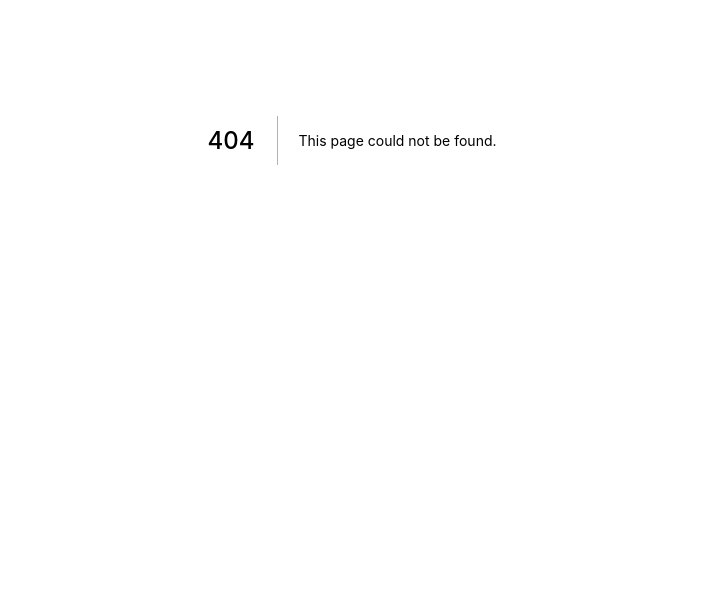
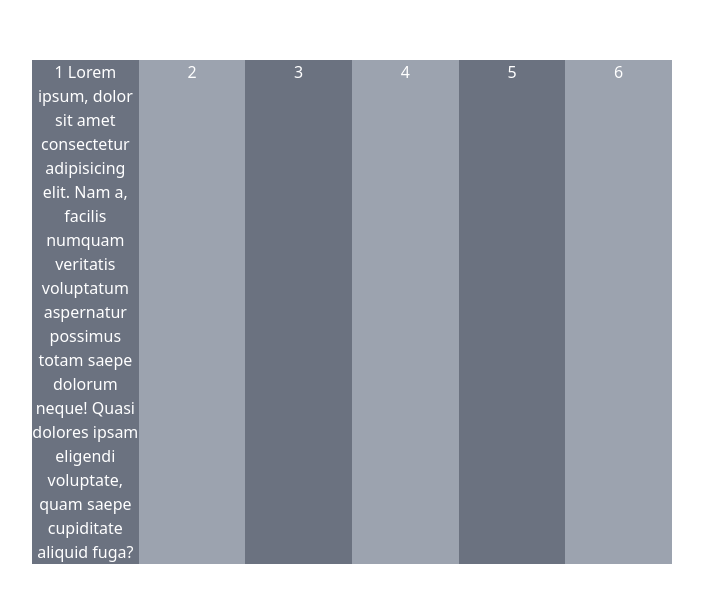
Before and after one commit to conorkelly86/templates, a Next.js app: page /grid in a window 1280 px wide. Before the commit this address had no page. Shown: the part 260-862 px from the top of the page, without its empty margins (288-991 px from the left). Before the commit the page ends 800 px from the top, so only its background shows below. Built offline with nearby package versions, Linux system fonts and the light colour scheme.

Commit message:
Button created

```diff
--- /dev/null
+++ b/components/atoms/Button/Button.tsx
@@ -0,0 +1,17 @@
+import variants from "./buttons.json";
+
+export interface ButtonProps {
+  variant: string;
+  color: string;
+  key: string;
+}
+
+export const Button = ({ variant, color }: ButtonProps) => {
+  return (
+    <div>
+      {variants.map((variant, key) => (
+        <button className={color}>{variant}</button>
+      ))}
+    </div>
+  );
+};
--- /dev/null
+++ b/components/atoms/Button/buttons.json
@@ -0,0 +1,14 @@
+[
+  {
+    "variant": "primary",
+    "color": "bg-red-500"
+  },
+  {
+    "variant": "secondary",
+    "color": "bg-amber-800"
+  },
+  {
+    "variant": "third",
+    "color": "bg-red-500"
+  }
+]
--- /dev/null
+++ b/pages/grid.tsx
@@ -0,0 +1,31 @@
+import type { NextPage } from "next";
+export const Grid: NextPage = () => {
+  return (
+    <>
+      <div className="flex flex-wrap text-center px-25% py-25%">
+        <div className="w-full sm:w-1/2 md:w-1/3 lg:w-1/4 xl:w-1/6 mb-4 bg-gray-500">
+          1 Lorem ipsum, dolor sit amet consectetur adipisicing elit. Nam a,
+          facilis numquam veritatis voluptatum aspernatur possimus totam saepe
+          dolorum neque! Quasi dolores ipsam eligendi voluptate, quam saepe
+          cupiditate aliquid fuga?
+        </div>
+        <div className="w-full sm:w-1/2 md:w-1/3 lg:w-1/4 xl:w-1/6 mb-4 bg-gray-400">
+          2
+        </div>
+        <div className="w-full sm:w-1/2 md:w-1/3 lg:w-1/4 xl:w-1/6 mb-4 bg-gray-500">
+          3
+        </div>
+        <div className="w-full sm:w-1/2 md:w-1/3 lg:w-1/4 xl:w-1/6 mb-4 bg-gray-400">
+          4
+        </div>
+        <div className="w-full sm:w-1/2 md:w-1/3 lg:w-1/2 xl:w-1/6 mb-4 bg-gray-500">
+          5
+        </div>
+        <div className="w-full sm:w-1/2 md:w-1/3 lg:w-1/2 xl:w-1/6 mb-4 bg-gray-400">
+          6
+        </div>
+      </div>
+    </>
+  );
+};
+export default Grid;
--- a/pages/index.tsx
+++ b/pages/index.tsx
@@ -1,8 +1,6 @@
 import type { NextPage } from "next";
 import Head from "next/head";
-import Image from "next/image";
 import NavBar from "../components/NavBar/NavBar";
-import styles from "../styles/Home.module.css";
 import data from "./data.json";
 import links from "./links.json";
 
--- a/tailwind.config.js
+++ b/tailwind.config.js
@@ -6,7 +6,7 @@ module.exports = {
   theme: {
     extend: {
       spacing: {
-        "20%": "20%", // p-80% - should work
+        "25%": "25%", // p-80% - should work
       },
       colors: {
         custom: {
```
Also changed, not shown: pages/hooks.tsx (+2 -7 lines).
